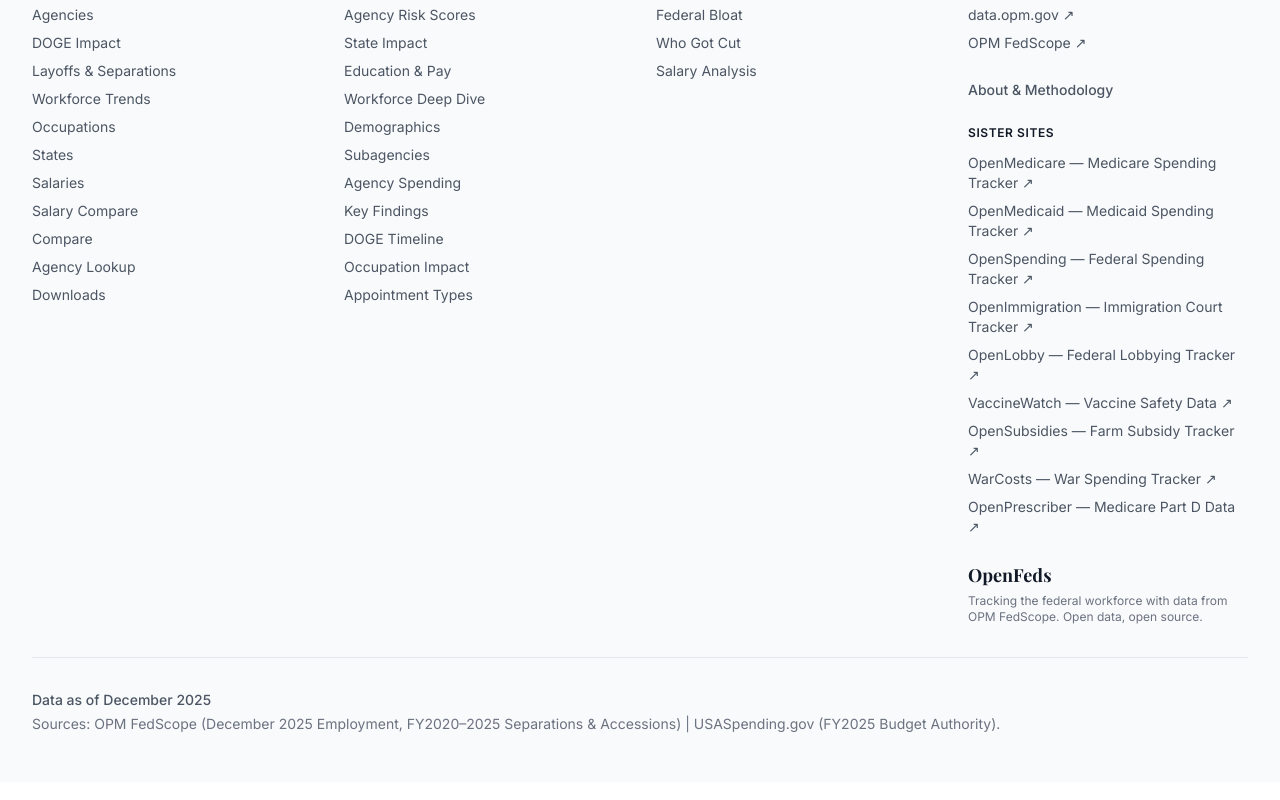
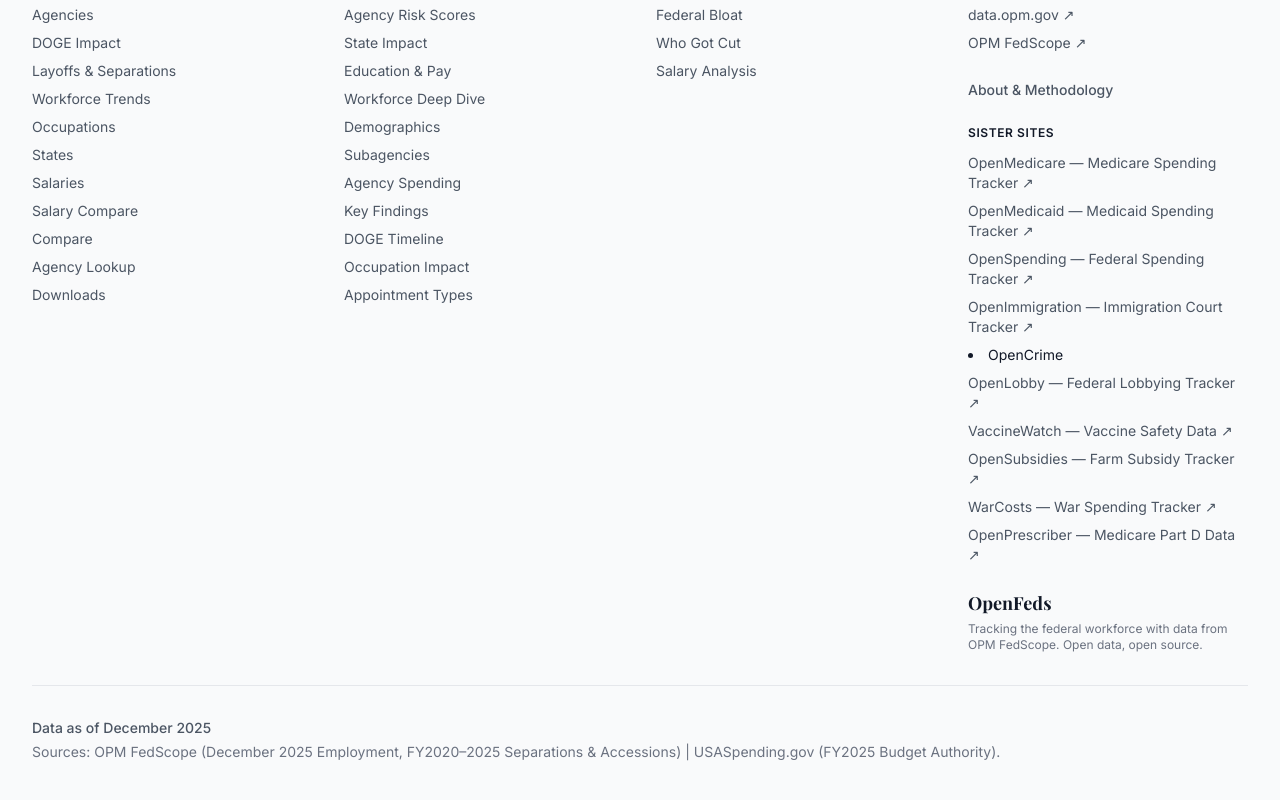
Before and after one commit to kianbob/fedtracker, a Next.js app: page / in a window 1280 px wide. Shown: the part 4429-5229 px from the top of the page. Built offline with nearby package versions, Linux system fonts and the light colour scheme; a web font is replaced by a local one.

Commit message:
Add OpenCrime to sister site footer links

```diff
--- a/src/components/Footer.tsx
+++ b/src/components/Footer.tsx
@@ -69,7 +69,7 @@
                 <a href="https://www.openmedicaid.org" target="_blank" rel="noopener noreferrer" className="block text-gray-600 hover:text-accent">OpenMedicaid — Medicaid Spending Tracker ↗</a>
                 <a href="https://www.openspending.us" target="_blank" rel="noopener noreferrer" className="block text-gray-600 hover:text-accent">OpenSpending — Federal Spending Tracker ↗</a>
                 <a href="https://www.openimmigration.us" target="_blank" rel="noopener noreferrer" className="block text-gray-600 hover:text-accent">OpenImmigration — Immigration Court Tracker ↗</a>
-                <a href="https://www.openlobby.us" target="_blank" rel="noopener noreferrer" className="block text-gray-600 hover:text-accent">OpenLobby — Federal Lobbying Tracker ↗</a>
+            <li><a href="https://www.opencrime.us" className="hover:text-white">OpenCrime</a></li>                <a href="https://www.openlobby.us" target="_blank" rel="noopener noreferrer" className="block text-gray-600 hover:text-accent">OpenLobby — Federal Lobbying Tracker ↗</a>
                 <a href="https://www.vaccinewatch.org" target="_blank" rel="noopener noreferrer" className="block text-gray-600 hover:text-accent">VaccineWatch — Vaccine Safety Data ↗</a>
                 <a href="https://www.opensubsidies.org" target="_blank" rel="noopener noreferrer" className="block text-gray-600 hover:text-accent">OpenSubsidies — Farm Subsidy Tracker ↗</a>
                 <a href="https://www.warcosts.org" target="_blank" rel="noopener noreferrer" className="block text-gray-600 hover:text-accent">WarCosts — War Spending Tracker ↗</a>
```
